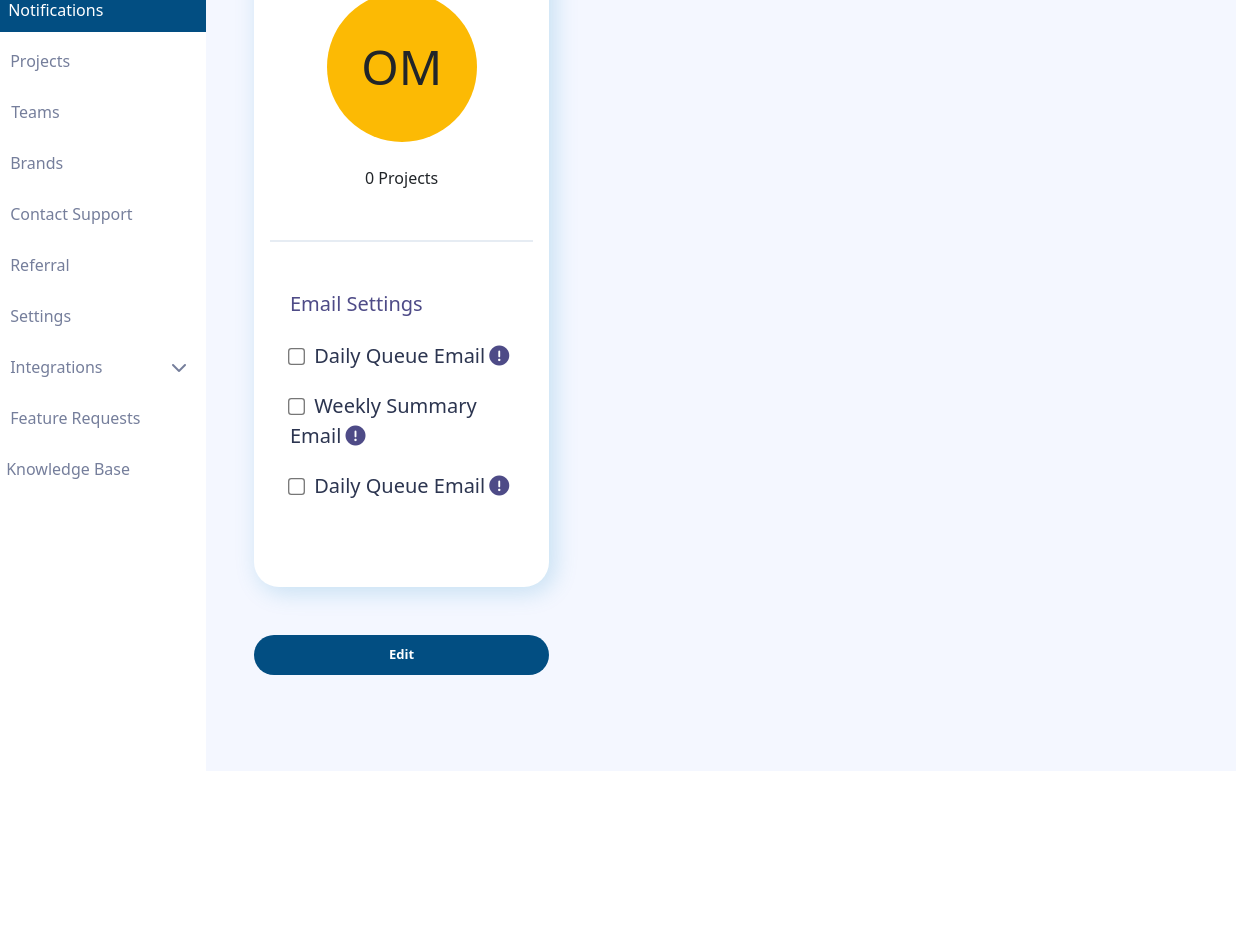
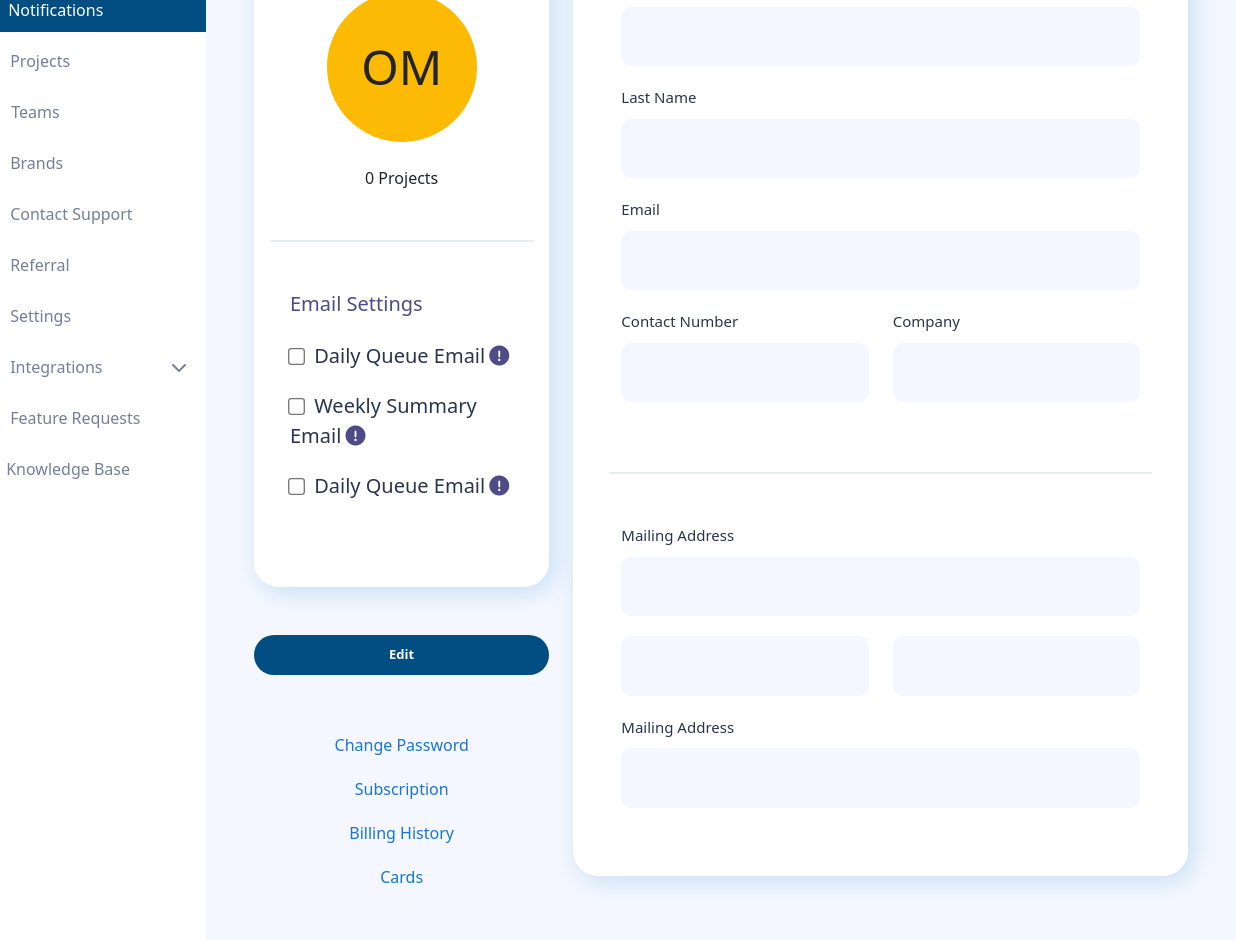
Before and after one commit to mustajababbas/Delesign, a plain HTML site: page setting.html in a window 1280 px wide. Shown: the part 224-1164 px from the top of the page, 44-1280 px from the left. Before the commit the page ends 995 px from the top, so only its background shows below. Drawn offline with Linux system fonts and the light colour scheme.

Commit message:
settings

```diff
--- a/assets/css/style.css
+++ b/assets/css/style.css
@@ -87,6 +87,8 @@ margin-bottom: 10px;
 
 
 .form-group input[type="text"],
+.form-group input[type="email"],
+.form-group input[type="tel"],
 .form-group textarea{
 
     width: 100%;
@@ -1063,3 +1065,40 @@ background-color: #ffffffb0;
 	margin-top: 25px;
 
 }
+
+.profile-extras ul{
+
+	list-style-type: none;
+	text-align: center;
+	padding: 0;
+
+}
+
+.profile-extras ul a{
+
+color: var(--primary-light);
+
+
+}
+
+
+.profile-extras ul li{
+
+
+	padding: 10px 0;
+
+}
+
+
+.profile-first-section{
+
+	padding-bottom: 50px;
+	border-bottom: 2px solid var(--grey-bg);
+
+}
+
+.profile-second-section{
+
+	padding-top: 50px;
+
+}
--- a/setting.html
+++ b/setting.html
@@ -295,6 +295,82 @@
                         <button class="custom-btn secondary-btn w-100" value="">Edit</button>
                         </div>
 
+                        <div class="profile-extras">
+
+                          <ul>
+                            <li><a href="">Change Password</a></li>
+                            <li><a href="">Subscription</a></li>
+                            <li><a href="">Billing History</a></li>
+                            <li><a href="">Cards</a></li>
+
+                          </ul>
+
+                        </div>
+
+
+                   </div>
+
+                   <div class="col-lg-8">
+
+                        <div class="global-box p-5">
+
+                          <form>
+
+                            <div class="row profile-first-section">
+
+                              <div class="col-12 form-group">
+                                <label class="" for="firstname">First Name</label>
+                                <input type="text" id="firstname">
+                              </div>
+
+                              <div class="col-12 form-group">
+                                <label class="" for="lastname">Last Name</label>
+                                <input type="text" id="lastname">
+                              </div>
+
+                              <div class="col-12 form-group">
+                                <label class="" for="email">Email</label>
+                                <input type="email" id="email">
+                              </div>
+
+                              <div class="col-6 form-group">
+                                <label class="" for="contactNo">Contact Number</label>
+                                <input type="tel" id="contactNo">
+                              </div>
+
+                              <div class="col-6 form-group">
+                                <label class="" for="company">Company</label>
+                                <input type="text" id="company">
+                              </div>
+
+
+                            </div>
+
+                            <div class="row profile-second-section">
+
+                              <div class="col-12 form-group">
+                                <label class="" for="mailingaddress">Mailing Address</label>
+                                <input type="text" id="mailingaddress">
+                              </div>
+
+                              <div class="col-6 form-group">
+                                <input type="text" id="mailingaddress">
+                              </div>
+
+                              <div class="col-6 form-group">
+                                <input type="text" id="mailingaddress">
+                              </div>
+
+                              <div class="col-12 form-group">
+                                <label class="" for="mailingaddress">Mailing Address</label>
+                                <input type="text" id="mailingaddress">
+                              </div>
+
+                            </div>
+
+                          </form>
+
+                        </div>
 
                    </div>
                </div>
```
